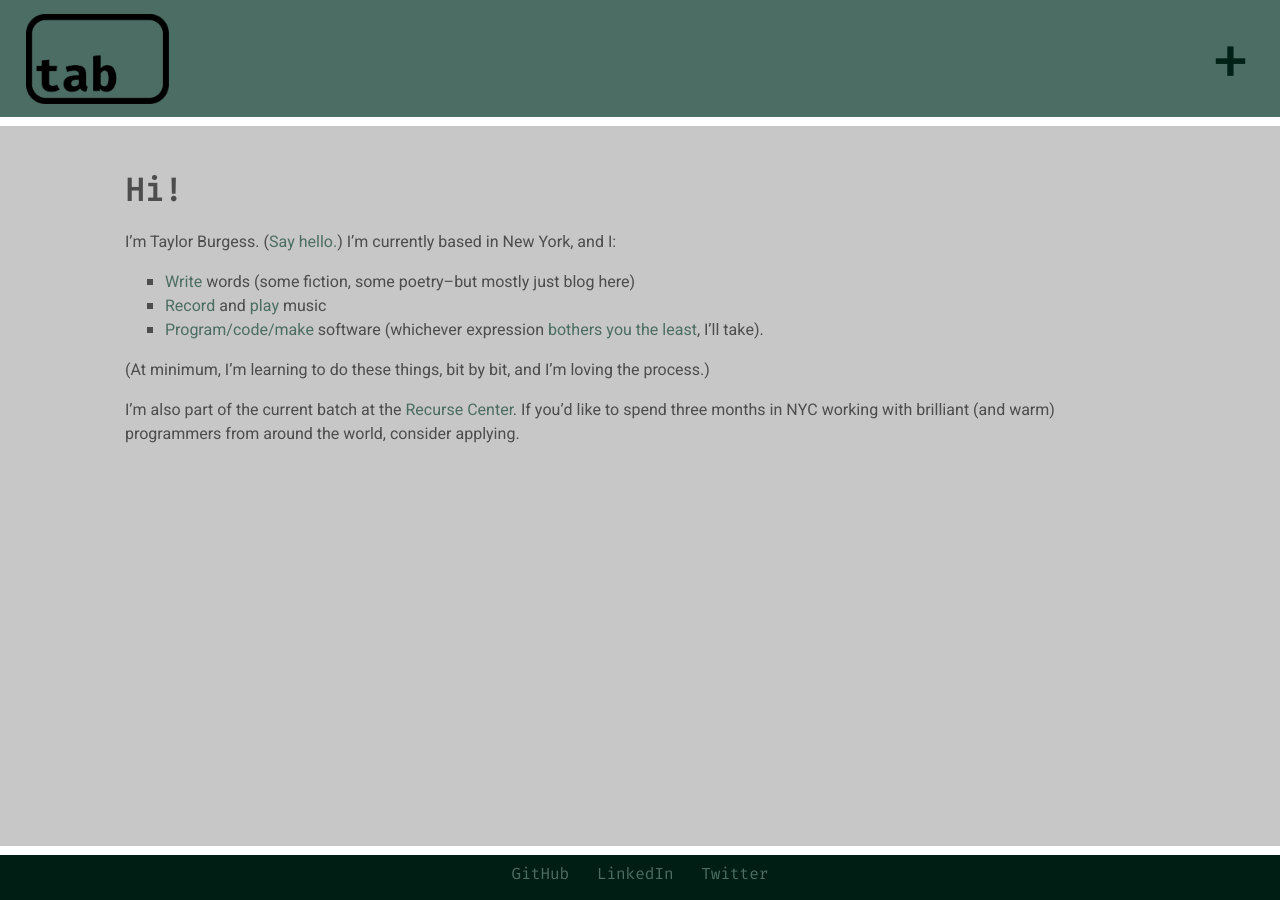
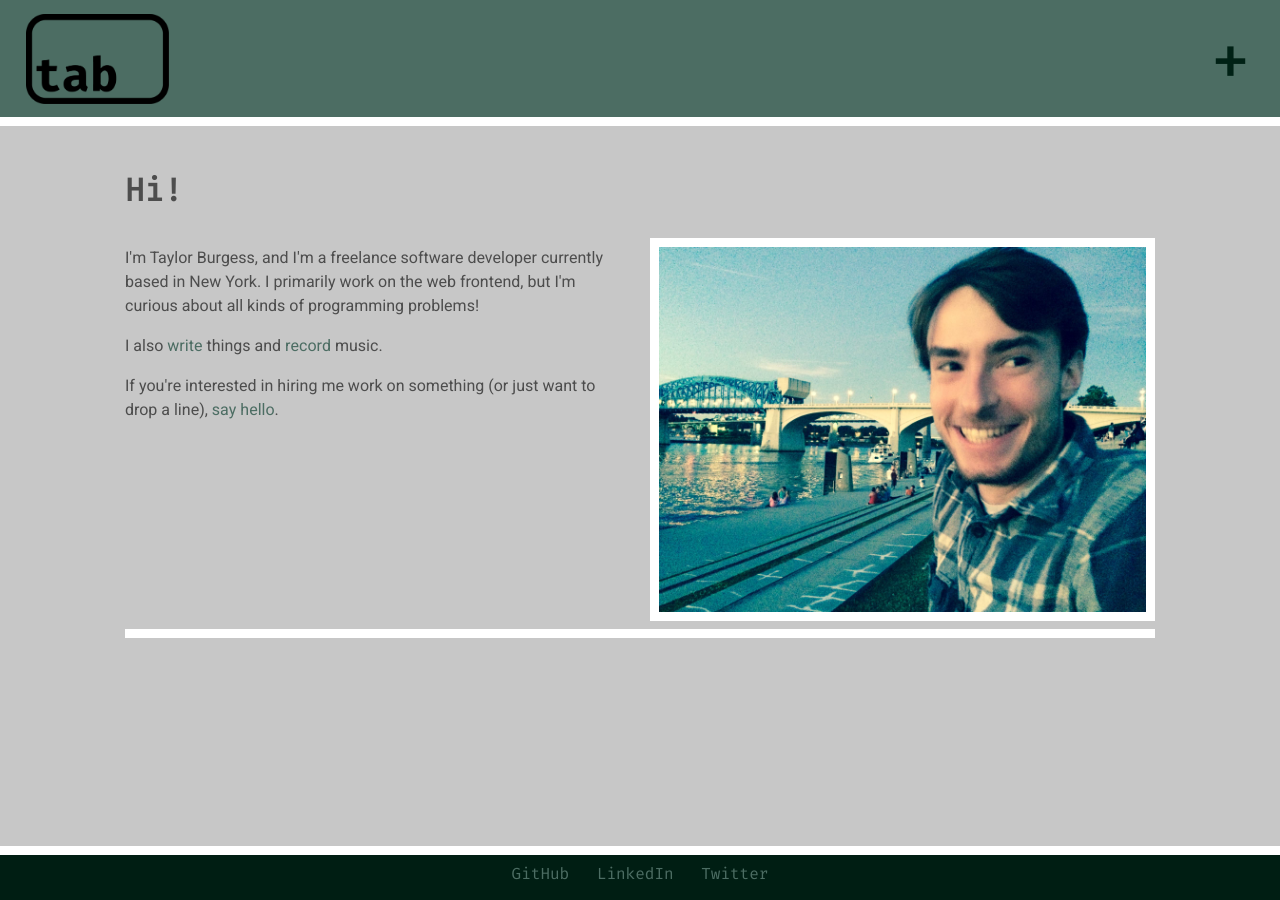
Before and after one commit to tayloraburgess/tayloraburgess.github.io, a Jekyll site: the page built from index.html, in a window 1280 px wide and 900 px high. Built offline with Jekyll 4.4.1, drawn with Linux system fonts in a browser that asks for light colours.

Commit message:
More layout updates

```diff
--- a/_layouts/default.html
+++ b/_layouts/default.html
@@ -15,7 +15,6 @@
           <h1 class='title expander closed'>+</h1>
         </div>
         <div class='links closed'>
-          <p class='title top'><a class='menu' href="{{ '/' | prepend: site.baseurl | prepend: site.url }}">About</a></p>
           <p class='title'><a class='menu' href="{{ '/blog' | prepend: site.baseurl | prepend: site.url }}">Blog</a></p>
           <p class='title'><a class='menu' href="{{ '/code' | prepend: site.baseurl | prepend: site.url }}">Code</a></p>
           <p class='title'><a class='menu' href="{{ '/audio' | prepend: site.baseurl | prepend: site.url }}">Audio</a></p>
@@ -53,6 +52,5 @@ document.addEventListener('DOMContentLoaded', () => {
   });
 });
     </script>
-    <script async defer src="https://www.recurse-scout.com/loader.js?t=3a2b9d9ef554dd4a4a16055f3057c0b9"></script>
   </body>
 </html>
--- a/assets/css/main.scss
+++ b/assets/css/main.scss
@@ -17,7 +17,7 @@ body {
   height: 100vh;
 }
 
-div {
+* {
   box-sizing: border-box;
 }
 
@@ -28,7 +28,7 @@ div {
 div.content {
   min-width: 100vw;
   min-height: 100vh;
-  margin-top: 14vh;
+  margin: 14vh 0 6vh 0;
   padding: 20px;
   padding-top: 45px;
   padding-left: 125px;
@@ -43,9 +43,7 @@ img {
   margin-top: 8px;
   margin-bottom: 8px;
   text-align: center;
-  border: solid;
-  border-color: white;
-  border-width: 3px;
+  border: 1vh solid white;
   max-width: 100%;
 }
 img.logo {
@@ -253,16 +251,34 @@ div.links.open {
     opacity $animation-speed,
     max-height $animation-speed,
 }
+
+div.rc-scout {
+  height: 11vh;
+  margin: 0 auto;
+  padding-top: 2vh;
+}
+.break {
+  border-bottom: 1vh solid white;
+}
+.landing-content {
+  float: left;
+  width: 49%;
+  height: 100%;
+  padding: 0 2% 0.5% 0%;
+}
+.landing-image {
+  float: right;
+  width: 49%;
+  height: 100%;
+}
+.clearfix {
+  clear: both;
+}
 .social-link {
   display: inline-block;
-  margin: 1vh;
-}
-div.rc-scout {
-  position: absolute;
-  height: 6vh;
+  padding: 1vh;
 }
 footer {
-  box-sizing: border-box;
   position: fixed;
   bottom: 0;
   width: 100%;
--- /dev/null
+++ b/index.html
@@ -0,0 +1,14 @@
+---
+layout: page
+title: Hi!
+permalink: /
+---
+<div class='landing-content'>
+  <p>I'm Taylor Burgess, and I'm a freelance software developer currently based in New York. I primarily work on the web frontend, but I'm curious about all kinds of programming problems!</p>
+  <p>I also <a href='/blog'>write</a> things and <a href='/audio'>record</a> music.</p>
+  <p>If you're interested in hiring me work on something (or just want to drop a line), <a href='mailto:tayloraburges@gmail.com'>say hello</a>.</p>
+</div>
+<img src='assets/photo.jpg' class='landing-image'></img>
+<div class='break clearfix'></div>
+<div class='rc-scout'></div>
+<script async defer src="https://www.recurse-scout.com/loader.js?t=3a2b9d9ef554dd4a4a16055f3057c0b9"></script>
--- a/index.md
+++ /dev/null
@@ -1,15 +0,0 @@
----
-layout: page
-title: Hi!
-permalink: /
----
-
- I'm Taylor Burgess. ([Say hello.](mailto:tayloraburgess@gmail.com)) I'm currently based in New York, and I:
-
-- [Write](/blog/) words (some fiction, some poetry--but mostly just blog here)
-- [Record](/audio/) and [play](http://presssounds.bandcamp.com/) music
-- [Program/code/make](https://github.com/tayloraburgess) software (whichever expression [bothers you the least](https://www.quora.com/What-is-the-difference-between-programming-and-coding-4), I'll take).
-
-(At minimum, I'm learning to do these things, bit by bit, and I'm loving the process.)
-
-I'm also part of the current batch at the [Recurse Center](https://www.recurse.com/). If you'd like to spend three months in NYC working with brilliant (and warm) programmers from around the world, consider applying.
```
Also changed, not shown: assets/github.png (deleted), assets/linkedin.png (deleted), assets/photo.jpg (added), assets/twitter.png (deleted).
